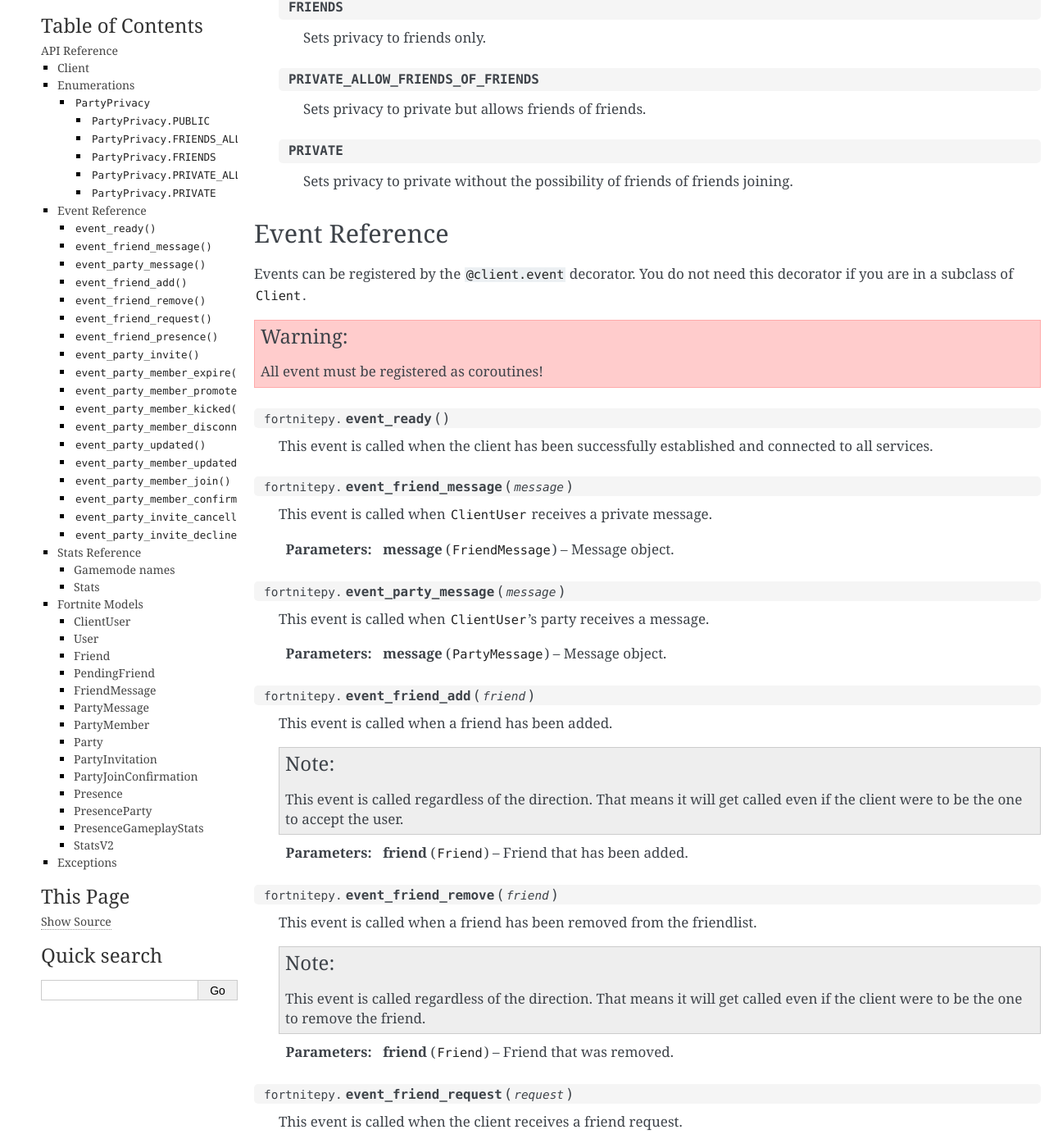
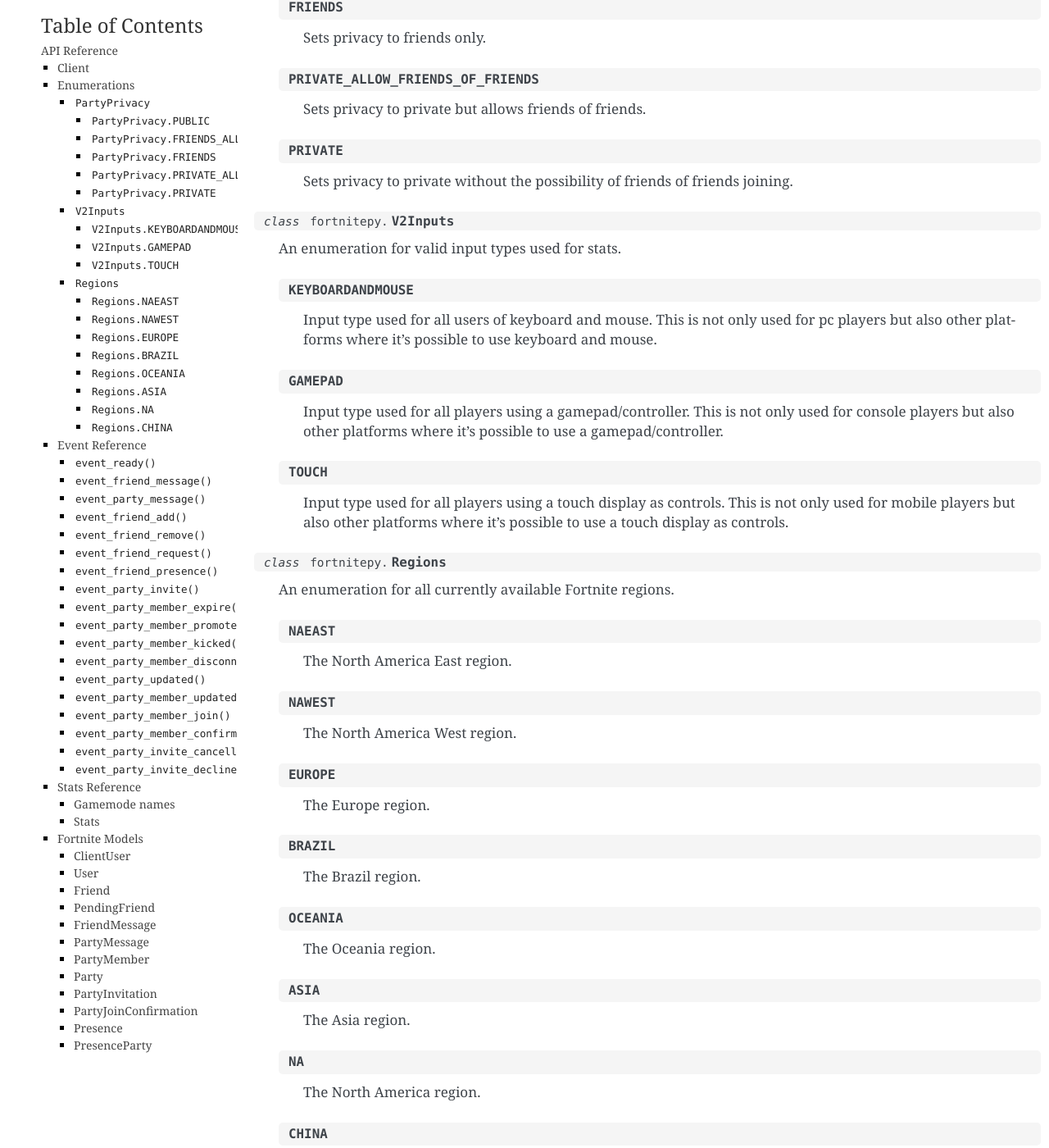
Before and after one commit to Terbau/fortnitepy, a Sphinx documentation site: the page built from docs/api.rst, in a window 1280 px wide and 1400 px high, scrolled down 607 px. Shown: the whole window at 82% size. Built offline with Sphinx 7.4.7, drawn with Linux system fonts in a browser that asks for light colours; some of the changed text lies outside the part shown.

Commit message:
Docs update for previous commits.

```diff
--- a/docs/api.rst
+++ b/docs/api.rst
@@ -31,6 +31,56 @@
 	.. attribute:: PRIVATE
 
 		Sets privacy to private without the possibility of friends of friends joining.
+
+.. class:: V2Inputs
+
+	An enumeration for valid input types used for stats.
+
+	.. attribute:: KEYBOARDANDMOUSE
+
+		Input type used for all users of keyboard and mouse. This is not only used
+		for pc players but also other platforms where it's possible to use keyboard
+		and mouse.
+	.. attribute:: GAMEPAD
+
+		Input type used for all players using a gamepad/controller. This is not only
+		used for console players but also other platforms where it's possible to use
+		a gamepad/controller.
+	.. attribute:: TOUCH
+
+		Input type used for all players using a touch display as controls. This is not
+		only used for mobile players but also other platforms where it's possible to
+		use a touch display as controls.
+
+.. class:: Regions
+
+	An enumeration for all currently available Fortnite regions.
+
+	.. attribute:: NAEAST
+
+		The North America East region.
+	.. attribute:: NAWEST
+
+		The North America West region.
+	.. attribute:: EUROPE
+
+		The Europe region.
+	.. attribute:: BRAZIL
+
+		The Brazil region.
+	.. attribute:: OCEANIA
+
+		The Oceania region.
+	.. attribute:: ASIA
+
+		The Asia region.
+	.. attribute:: NA
+
+		The North America region.
+	.. attribute:: CHINA
+
+		The China region.
+
 
 Event Reference
 ---------------
@@ -354,6 +404,38 @@
 .. autoclass:: StatsV2()
 	:members:
 
+BattleRoyaleNewsPost
+~~~~~~~~~~~~~~~~~~~~
+
+.. autoclass:: BattleRoyaleNewsPost()
+	:members:
+
+Store
+~~~~~
+
+.. autoclass:: Store()
+	:members:
+
+FeaturedStoreItem
+~~~~~~~~~~~~~~~~~
+
+.. autoclass:: FeaturedStoreItem()
+	:members:
+	:inherited-members:
+
+DailyStoreItem
+~~~~~~~~~~~~~~
+
+.. autoclass:: DailyStoreItem()
+	:members:
+	:inherited-members:
+
+Playlist
+~~~~~~~~
+
+.. autoclass:: Playlist()
+	:members:
+
 
 Exceptions
 ----------
```
